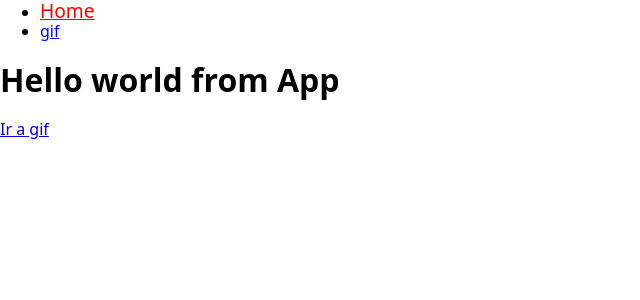
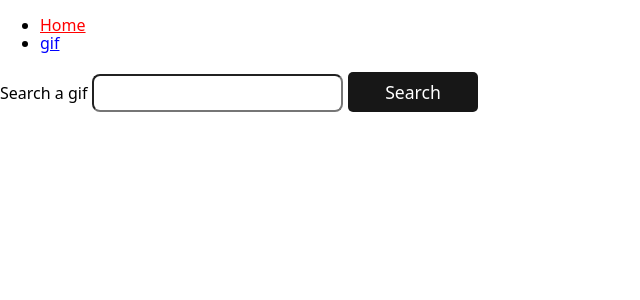
Before and after one commit to AngelJohank/react-gif-client, a React (Create React App) app: page / in a window 1280 px wide. Shown: the top 300 px of the page, without its empty margins (0-640 px from the left). Built offline with nearby package versions, Linux system fonts and the light colour scheme.

Commit message:
4 files modified, 2 added, 1 deleted

```diff
--- a/public/index.html
+++ b/public/index.html
@@ -1 +1,19 @@
-<div id="root"></div>
+<!DOCTYPE html>
+<html lang="en">
+  <head>
+    <meta charset="UTF-8" />
+    <meta http-equiv="X-UA-Compatible" content="IE=edge" />
+    <meta name="viewport" content="width=device-width, initial-scale=1.0" />
+    <title>Gif Engine</title>
+    <link
+      rel="stylesheet"
+      href="https://cdnjs.cloudflare.com/ajax/libs/modern-normalize/1.1.0/modern-normalize.min.css"
+      integrity="sha512-wpPYUAdjBVSE4KJnH1VR1HeZfpl1ub8YT/NKx4PuQ5NmX2tKuGu6U/JRp5y+Y8XG2tV+wKQpNHVUX03MfMFn9Q=="
+      crossorigin="anonymous"
+      referrerpolicy="no-referrer"
+    />
+  </head>
+  <body>
+    <div id="root"></div>
+  </body>
+</html>
--- /dev/null
+++ b/src/components/GifForm.css
@@ -0,0 +1,32 @@
+input[type='text'] {
+  padding: 0.5rem;
+  margin: 0.3rem;
+  border-radius: 0.5rem;
+}
+
+/* From cssbuttons.io by @Mike11jr */
+.btn-submit {
+  width: 130px;
+  height: 40px;
+  font-size: 1.1em;
+  cursor: pointer;
+  background-color: #171717;
+  color: #fff;
+  border: none;
+  border-radius: 5px;
+  transition: all 0.4s;
+}
+
+.btn-submit:hover {
+  border-radius: 5px;
+  transform: translateY(-10px);
+  box-shadow: 0 7px 0 -2px #f85959, 0 15px 0 -4px #39a2db,
+    0 16px 10px -3px #39a2db;
+}
+
+.btn-submit:active {
+  transition: all 0.2s;
+  transform: translateY(-5px);
+  box-shadow: 0 2px 0 -2px #f85959, 0 8px 0 -4px #39a2db,
+    0 12px 10px -3px #39a2db;
+}
--- /dev/null
+++ b/src/components/GifForm.jsx
@@ -0,0 +1,32 @@
+import React, { useState } from 'react';
+import './GifForm.css';
+
+export default function GifForm() {
+  // Hooks
+  const [formData, setFormData] = useState({
+    gifTitle: '',
+  });
+
+  // Handlers
+  const handleForm = (event) => {
+    const { name, value } = event.target;
+    setFormData({ [name]: value });
+  };
+
+  const HandleFormSubmit = (event) => {
+    event.preventDefault();
+    console.log(formData);
+  };
+
+  return (
+    <section>
+      <form onSubmit={HandleFormSubmit} autoComplete="off">
+        <label htmlFor="gifTitle">Search a gif</label>
+        <input type="text" id="gifTitle" name="gifTitle" onInput={handleForm} />
+        <button className="btn-submit" type="submit">
+          Search
+        </button>
+      </form>
+    </section>
+  );
+}
--- a/src/components/NavBar.css
+++ b/src/components/NavBar.css
@@ -4,5 +4,4 @@
 
 .link-active {
   color: red;
-  font-size: 1.2rem;
 }
--- a/src/index.js
+++ b/src/index.js
@@ -1,7 +1,6 @@
 import React from 'react';
 import ReactDOM from 'react-dom';
 import { BrowserRouter, Routes, Route } from 'react-router-dom';
-import './normalize.css';
 
 // Routes
 import NavBar from './components/NavBar';
--- a/src/normalize.css
+++ /dev/null
@@ -1,113 +0,0 @@
-*,
-::after,
-::before {
-  box-sizing: border-box;
-}
-html {
-  -moz-tab-size: 4;
-  tab-size: 4;
-}
-html {
-  line-height: 1.15;
-  -webkit-text-size-adjust: 100%;
-}
-body {
-  margin: 0;
-}
-body {
-  font-family: system-ui, -apple-system, 'Segoe UI', Roboto, Helvetica, Arial,
-    sans-serif, 'Apple Color Emoji', 'Segoe UI Emoji';
-}
-hr {
-  height: 0;
-  color: inherit;
-}
-abbr[title] {
-  text-decoration: underline dotted;
-}
-b,
-strong {
-  font-weight: bolder;
-}
-code,
-kbd,
-pre,
-samp {
-  font-family: ui-monospace, SFMono-Regular, Consolas, 'Liberation Mono', Menlo,
-    monospace;
-  font-size: 1em;
-}
-small {
-  font-size: 80%;
-}
-sub,
-sup {
-  font-size: 75%;
-  line-height: 0;
-  position: relative;
-  vertical-align: baseline;
-}
-sub {
-  bottom: -0.25em;
-}
-sup {
-  top: -0.5em;
-}
-table {
-  text-indent: 0;
-  border-color: inherit;
-}
-button,
-input,
-optgroup,
-select,
-textarea {
-  font-family: inherit;
-  font-size: 100%;
-  line-height: 1.15;
-  margin: 0;
-}
-button,
-select {
-  text-transform: none;
-}
-[type='button'],
-[type='reset'],
-[type='submit'],
-button {
-  -webkit-appearance: button;
-}
-::-moz-focus-inner {
-  border-style: none;
-  padding: 0;
-}
-:-moz-focusring {
-  outline: 1px dotted ButtonText;
-}
-:-moz-ui-invalid {
-  box-shadow: none;
-}
-legend {
-  padding: 0;
-}
-progress {
-  vertical-align: baseline;
-}
-::-webkit-inner-spin-button,
-::-webkit-outer-spin-button {
-  height: auto;
-}
-[type='search'] {
-  -webkit-appearance: textfield;
-  outline-offset: -2px;
-}
-::-webkit-search-decoration {
-  -webkit-appearance: none;
-}
-::-webkit-file-upload-button {
-  -webkit-appearance: button;
-  font: inherit;
-}
-summary {
-  display: list-item;
-}
--- a/src/routes/App.jsx
+++ b/src/routes/App.jsx
@@ -1,11 +1,11 @@
 import React from 'react';
-import { Link } from 'react-router-dom';
+
+import GifForm from '../components/GifForm';
 
 export default function App() {
   return (
     <div className="App">
-      <h1>Hello world from App</h1>
-      <Link to="gif/1">Ir a gif</Link>
+      <GifForm />
     </div>
   );
 }
```
